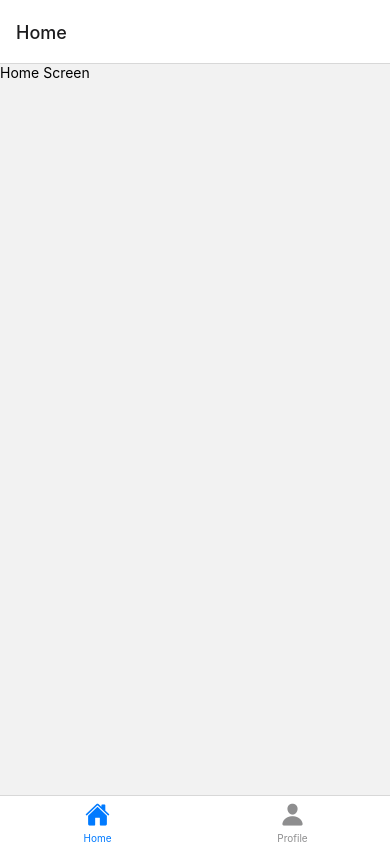
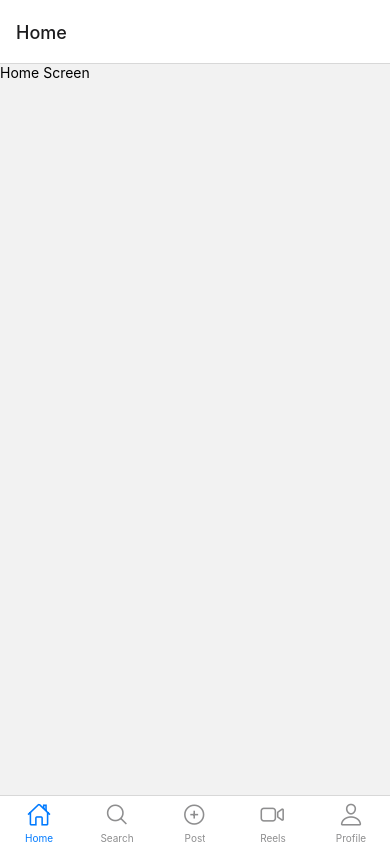
Before and after one commit to waseemk7/instagram-clone, a React Native app: screen / in a window 390 px wide. Built offline with nearby package versions, Linux system fonts and the light colour scheme.

Commit message:
bottom nav bar - 5

```diff
--- a/App.js
+++ b/App.js
@@ -34,7 +34,34 @@ function App() {
           component={HomeStack}
           options={{
             tabBarIcon: ({ color, size }) => (
-              <Ionicons name="home" size={size} color={color} />
+              <Ionicons name="home-outline" size={size} color={color} />
+            ),
+          }}
+        />
+        <Tab.Screen
+          name="Search"
+          component={ProfileScreen}
+          options={{
+            tabBarIcon: ({ color, size }) => (
+              <Ionicons name="search-outline" size={size} color={color} />
+            ),
+          }}
+        />
+        <Tab.Screen
+          name="Post"
+          component={ProfileScreen}
+          options={{
+            tabBarIcon: ({ color, size }) => (
+              <Ionicons name="add-circle-outline" size={size} color={color} />
+            ),
+          }}
+        />
+        <Tab.Screen
+          name="Reels"
+          component={ProfileScreen}
+          options={{
+            tabBarIcon: ({ color, size }) => (
+              <Ionicons name="videocam-outline" size={size} color={color} />
             ),
           }}
         />
@@ -43,7 +70,7 @@ function App() {
           component={ProfileScreen}
           options={{
             tabBarIcon: ({ color, size }) => (
-              <Ionicons name="person" size={size} color={color} />
+              <Ionicons name="person-outline" size={size} color={color} />
             ),
           }}
         />
```
